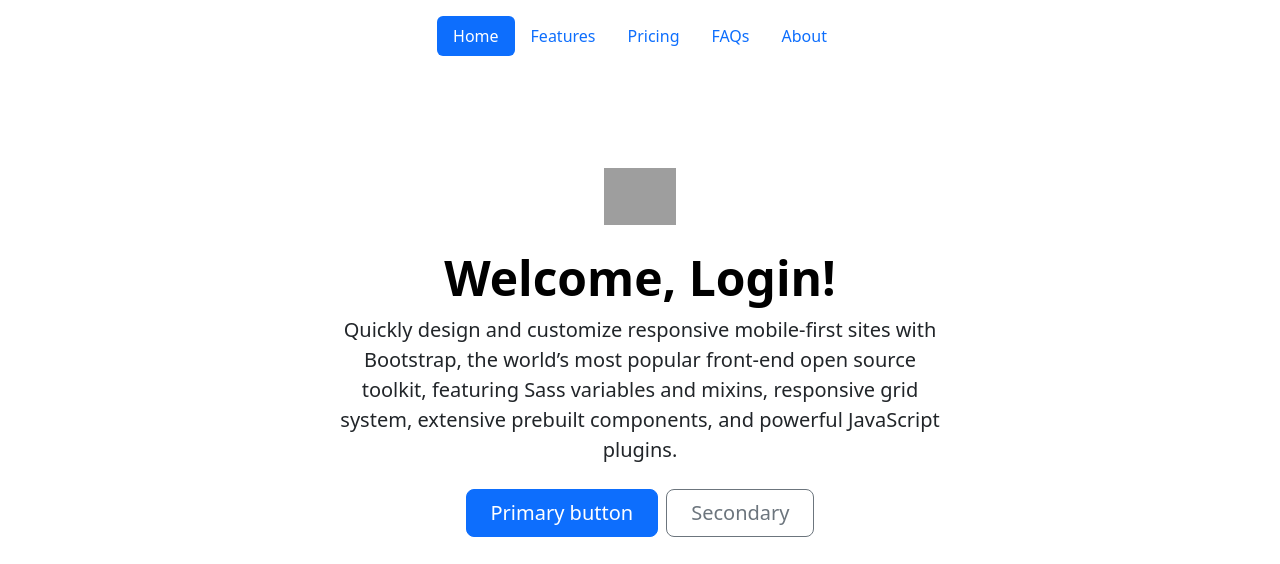
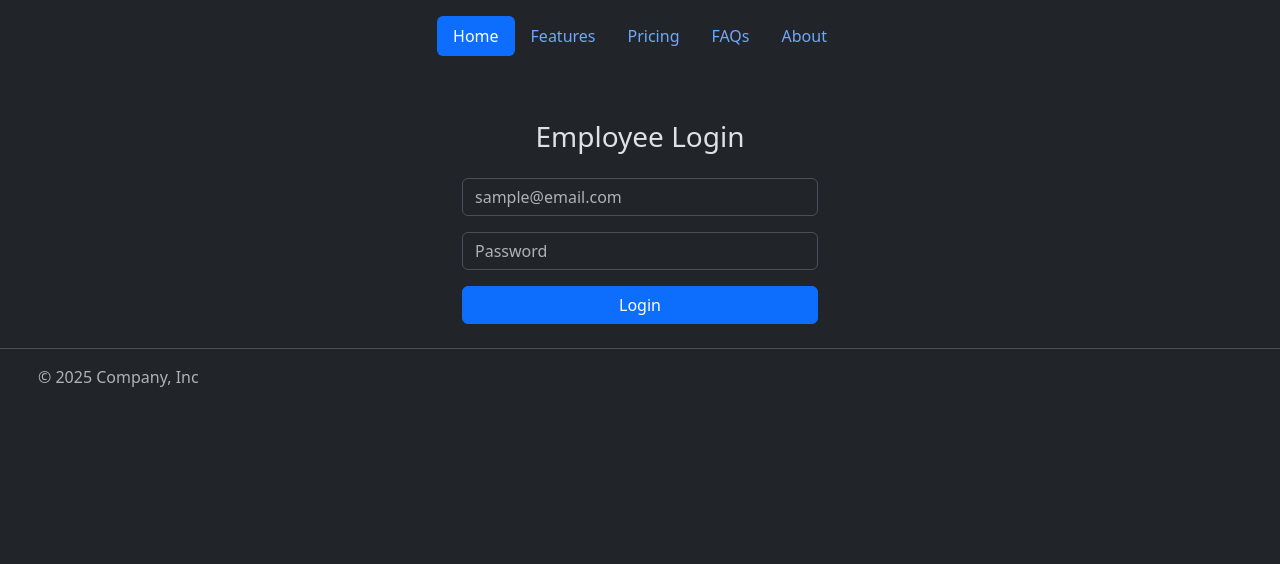
Before and after one commit to jomrembau/Flask_Practice, a Flask app: page /login in a window 1280 px wide. Shown: the top 564 px of the page. Run offline with Flask 3, Linux system fonts and the light colour scheme; grey boxes are pictures that could not be loaded.

Commit message:
flask template forms

```diff
--- a/main.py
+++ b/main.py
@@ -1,4 +1,4 @@
-from flask import Flask, render_template
+from flask import Flask, render_template, request
 
 app = Flask(__name__)
 
@@ -14,5 +14,15 @@ def about():
 def welcome(name):
     return render_template("welcome.html", name=name)
 
+@app.route("/login", methods=("GET","POST"))
+def login():
+    return render_template("login.html")
+
+@app.route("/welcome")
+def authenticated():
+    email = request.args.get("email")
+    print("EMail", email)
+    return render_template("authenticated.html", email=email)
+
 if __name__ == "__main__":
     app.run(debug=True)
--- a/templates/base.html
+++ b/templates/base.html
@@ -1,9 +1,11 @@
 <!DOCTYPE html>
-<html lang="en">
+<html lang="en" data-bs-theme="dark">
 <head>
     <meta charset="UTF-8">
     <title>Flask Practice</title>
-    <link href="https://cdn.jsdelivr.net/npm/bootstrap@5.3.8/dist/css/bootstrap.min.css" rel="stylesheet" integrity="sha384-sRIl4kxILFvY47J16cr9ZwB07vP4J8+LH7qKQnuqkuIAvNWLzeN8tE5YBujZqJLB" crossorigin="anonymous">
+    <link href="https://cdn.jsdelivr.net/npm/bootstrap@5.3.8/dist/css/bootstrap.min.css" rel="stylesheet"
+          integrity="sha384-sRIl4kxILFvY47J16cr9ZwB07vP4J8+LH7qKQnuqkuIAvNWLzeN8tE5YBujZqJLB"
+          crossorigin="anonymous">
 </head>
 <body>
 
--- a/templates/index.html
+++ b/templates/index.html
@@ -8,5 +8,5 @@
         <div class="col-lg-6 mx-auto"> <p class="lead mb-4">Quickly design and customize responsive mobile-first sites with Bootstrap, the world’s most popular front-end open source toolkit, featuring Sass variables and mixins, responsive grid system, extensive prebuilt components, and powerful JavaScript plugins.</p>
             <div class="d-grid gap-2 d-sm-flex justify-content-sm-center">
                 <a class="btn btn-primary btn-lg px-4 gap-3" href="{{ url_for('about') }}"> About </a>
-                <a href="{{url_for('static', filename='ps.jpg')}}" class="btn btn-outline-secondary btn-lg px-4">Photo</a> </div> </div> </div>
+                <a href="{{url_for('login')}}" class="btn btn-outline-secondary btn-lg px-4">Login</a> </div> </div> </div>
 {% endblock %}
--- /dev/null
+++ b/templates/login.html
@@ -0,0 +1,35 @@
+{% extends "base.html" %}
+
+{% block content %}
+
+<div class="container mt-5">
+    <div class="row justify-content-center">
+        <div class="col-md-4">
+
+            <form action="{{url_for('authenticated')}}" method="GET">
+                <h3 class="text-center mb-4">Employee Login</h3>
+
+                <input
+                    id="emailtag"
+                    type="email"
+                    name="email"
+                    class="form-control mb-3"
+                    placeholder="sample@email.com">
+
+                <input
+                    id="passtag"
+                    type="password"
+                    class="form-control mb-3"
+                    placeholder="Password">
+
+                <input
+                    type="submit"
+                    class="btn btn-primary w-100"
+                    value="Login">
+            </form>
+
+        </div>
+    </div>
+</div>
+
+{% endblock %}
```
Also changed, not shown: templates/authenticated.html (added, +7 -0 lines).
